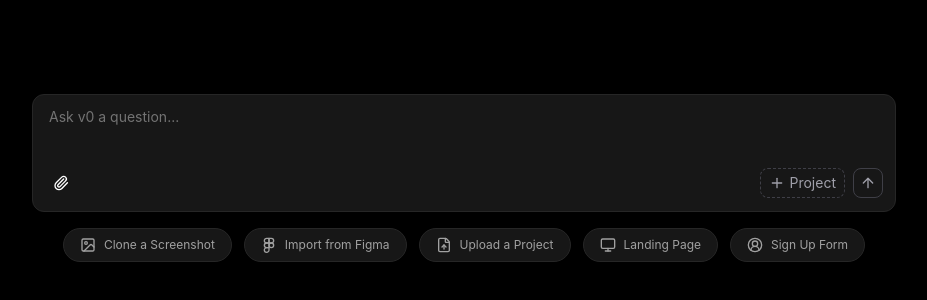
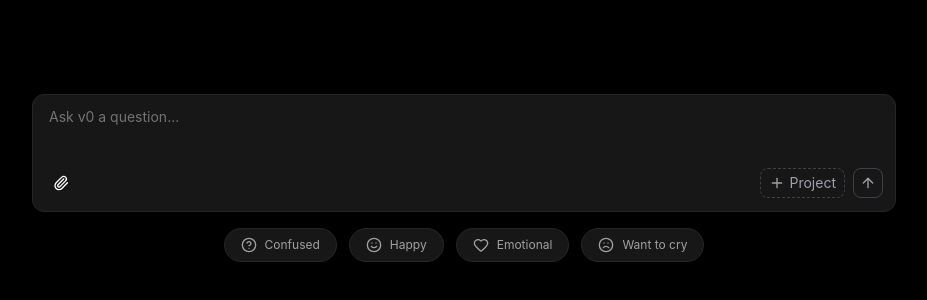
Before and after one commit to aayushsearching/Bestie, a Next.js app: page / in a window 1280 px wide. Shown: the part 258-558 px from the top of the page, without its empty margins (176-1103 px from the left). Built offline with nearby package versions, Linux system fonts and the light colour scheme.

Commit message:
created the home screen

```diff
--- a/components/ui/v0-ai-chat.tsx
+++ b/components/ui/v0-ai-chat.tsx
@@ -5,11 +5,10 @@ import { useState } from "react";
 import { Textarea } from "@/components/ui/textarea";
 import { cn } from "@/lib/utils";
 import {
-    ImageIcon,
-    FileUp,
-    Figma,
-    MonitorIcon,
-    CircleUserRound,
+    CircleHelp,
+    Smile,
+    Heart,
+    Frown,
     ArrowUpIcon,
     Paperclip,
     PlusIcon,
@@ -91,7 +90,7 @@ export function VercelV0Chat() {
     return (
         <div className="flex flex-col items-center w-full max-w-4xl mx-auto p-4 space-y-8">
             <h1 className="text-4xl font-bold text-black dark:text-white">
-                What can I help you ship?
+                How are you feeling today !
             </h1>
 
             <div className="w-full">
@@ -168,24 +167,20 @@ export function VercelV0Chat() {
 
                 <div className="flex items-center justify-center gap-3 mt-4">
                     <ActionButton
-                        icon={<ImageIcon className="w-4 h-4" />}
-                        label="Clone a Screenshot"
+                        icon={<CircleHelp className="w-4 h-4" />}
+                        label="Confused"
                     />
                     <ActionButton
-                        icon={<Figma className="w-4 h-4" />}
-                        label="Import from Figma"
+                        icon={<Smile className="w-4 h-4" />}
+                        label="Happy"
                     />
                     <ActionButton
-                        icon={<FileUp className="w-4 h-4" />}
-                        label="Upload a Project"
+                        icon={<Heart className="w-4 h-4" />}
+                        label="Emotional"
                     />
                     <ActionButton
-                        icon={<MonitorIcon className="w-4 h-4" />}
-                        label="Landing Page"
-                    />
-                    <ActionButton
-                        icon={<CircleUserRound className="w-4 h-4" />}
-                        label="Sign Up Form"
+                        icon={<Frown className="w-4 h-4" />}
+                        label="Want to cry"
                     />
                 </div>
             </div>
```
